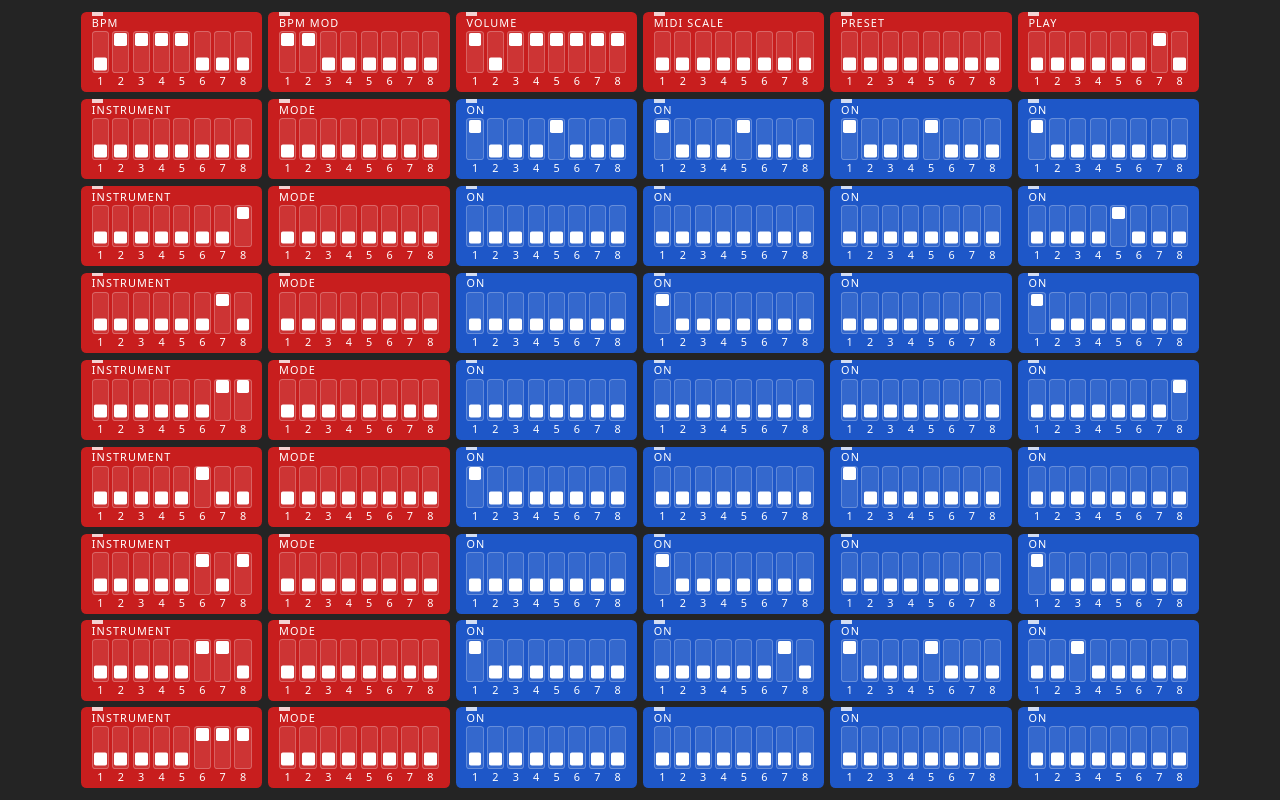
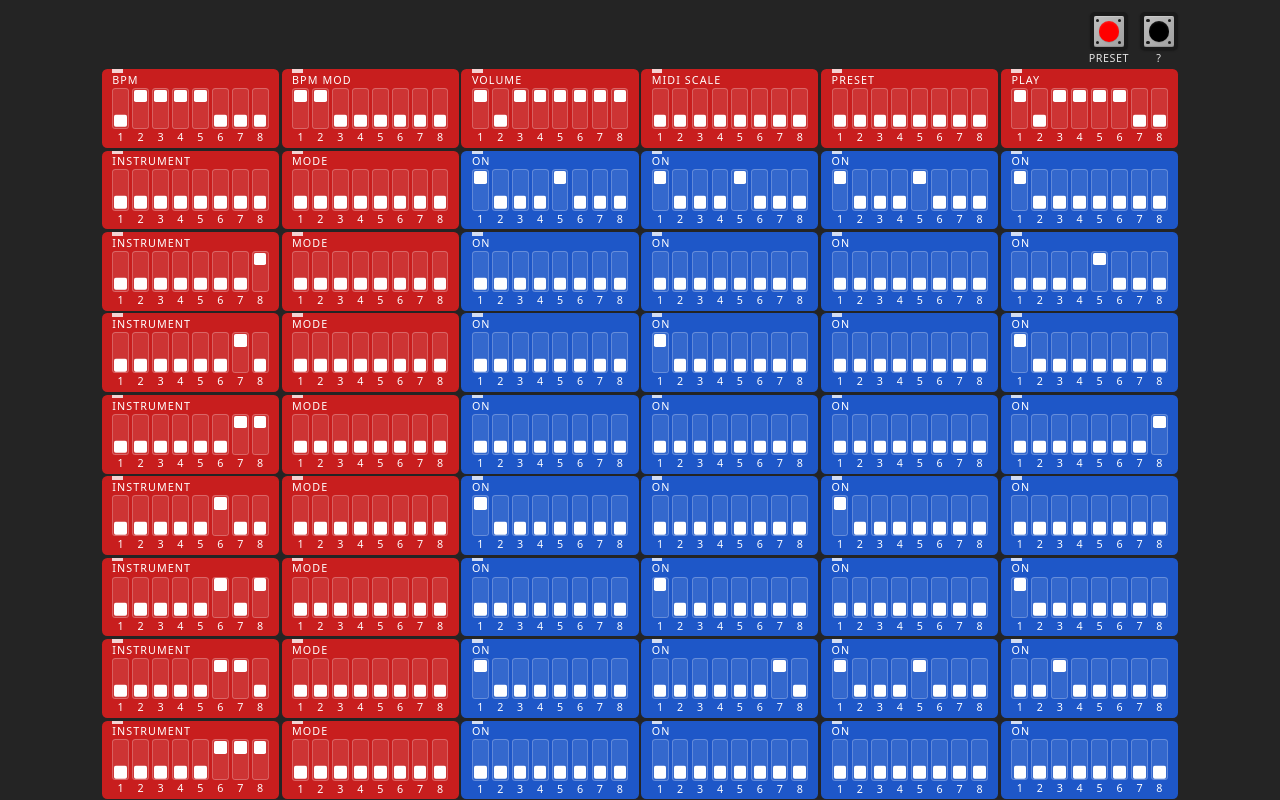
Before and after one commit to rileyjshaw/big-dipper, a website built with Vite: page index.html in a window 1280 px wide. Built offline with nearby package versions, Linux system fonts and the light colour scheme; files whose address does not match are found by name.

Commit message:
Add dummy tact buttons

```diff
--- a/index.html
+++ b/index.html
@@ -7,6 +7,7 @@
 		<link rel="stylesheet" href="/src/style.css" />
 		<link rel="stylesheet" href="/src/dip-switch.css" />
 		<link rel="stylesheet" href="/src/dip-switch-group.css" />
+		<link rel="stylesheet" href="/src/tactile-button.css" />
 		<!-- FAVICONS -->
 	</head>
 	<body>
@@ -18,7 +19,12 @@
 				<div class="loading-spinner"></div>
 				<div class="loading-text">Loading samples…</div>
 			</div>
-			<div class="circuit-board"></div>
+			<div class="circuit-board">
+				<div class="button-row">
+					<tactile-button label="Preset" color="red"></tactile-button>
+					<tactile-button label="?"></tactile-button>
+				</div>
+			</div>
 		</div>
 		<script type="module" src="/src/main.js"></script>
 	</body>
--- a/src/dip-switch.css
+++ b/src/dip-switch.css
@@ -10,7 +10,6 @@ dip-switch {
 
 dip-switch .fieldset {
 	position: relative;
-	font-size: 6cqw;
 	display: flex;
 	flex-direction: column;
 	align-items: flex-start;
@@ -84,7 +83,7 @@ dip-switch .switch::after {
 	aspect-ratio: 1;
 	border-radius: 1cqw;
 	background: #fff;
-	transform: translateY(13.5cqw);
+	transform: translateY(14cqw);
 	transition: transform 120ms ease;
 }
 
@@ -93,8 +92,8 @@ dip-switch .switch:has(.input:checked)::after {
 }
 
 dip-switch .switch:has(.input:focus-visible)::before {
-	outline: 0.143em solid rgba(255, 255, 255, 0.8);
-	outline-offset: 0.143em;
+	outline: 0.8cqw solid rgba(255, 255, 255, 0.8);
+	outline-offset: 0.8cqw;
 }
 
 dip-switch.red-switch .fieldset {
--- a/src/main.js
+++ b/src/main.js
@@ -1,5 +1,6 @@
 import './dip-switch.js';
 import './dip-switch-group.js';
+import './tactile-button.js';
 import { SequencerClock } from './sequencer-clock.js';
 import { SamplePlayer } from './sample-player.js';
 import { CrossTabSync } from './cross-tab-sync.js';
@@ -10,7 +11,7 @@ const numRows = 9;
 const defaultValues = [
 	{
 		settings: 0b0111100011000000,
-		notes: 0b10111111000000000000000000000010,
+		notes: 0b10111111000000000000000010111100,
 		labels: ['BPM', 'BPM Mod', 'Volume', 'MIDI Scale', 'Preset', 'Play'],
 	},
 	{ notes: 0b10001000100010001000100010000000 },
@@ -23,7 +24,7 @@ const defaultValues = [
 	{ notes: 0b0 },
 ].map((row, i) => (i ? { ...row, settings: (i - 1) << 8, labels: ['Instrument', 'Mode'] } : row));
 
-document.querySelector('.circuit-board').innerHTML = `
+document.querySelector('.circuit-board').innerHTML += `
       ${Array.from(
 			{ length: numRows },
 			(_, i) => `
@@ -384,15 +385,6 @@ const handleKeyDown = e => {
 			ArrowDown: 'down',
 		};
 		navigateByte(directionMap[e.key]);
-		return;
-	}
-
-	if (e.key === 'Tab' && selectedByte && !e.ctrlKey && !e.altKey) {
-		const byteElement = getSelectedByteElement();
-		if (byteElement) {
-			e.preventDefault();
-			byteElement.focusFirstBit();
-		}
 		return;
 	}
 
--- a/src/style.css
+++ b/src/style.css
@@ -27,7 +27,7 @@ body {
 
 #app {
 	height: 100%;
-	width: 100%;
+	width: min(100%, 74/55 * 100dvh);
 	margin: 0 auto;
 	display: grid;
 	place-items: center;
@@ -35,11 +35,12 @@ body {
 }
 
 .circuit-board {
-	height: min(100%, 109/157 * 100cqw);
-	width: min(100%, 157/109 * 100cqh);
+	height: min(100%, 55/74 * 100dvw);
+	width: 100%;
 	display: grid;
 	grid-template-columns: repeat(6, 1fr);
-	gap: 0.5cqw;
+	gap: 0.25cqw;
+	font-size: 1cqw;
 }
 
 .loading-overlay {
@@ -81,3 +82,10 @@ body {
 .loading-text {
 	margin-top: 0.5rem;
 }
+
+.button-row {
+	display: flex;
+	gap: 1em;
+	justify-content: flex-end;
+	grid-column: 1/-1;
+}
--- /dev/null
+++ b/src/tactile-button.css
@@ -0,0 +1,99 @@
+tactile-button {
+	display: inline-block;
+	--button-color: black;
+	--button-size: clamp(0.2in, 4vw, 0.4in);
+	--casing-thickness: calc(var(--button-size) * 0.1);
+	--button-recess: calc(var(--button-size) * 0.04);
+	--rivet-size: calc(var(--button-size) * 0.08);
+	--rivet-inset: calc(var(--button-size) * 0.175);
+}
+
+tactile-button .tact-container {
+	display: flex;
+	flex-direction: column;
+	align-items: center;
+}
+
+tactile-button .tact-casing-outer {
+	position: relative;
+	width: var(--button-size);
+	height: var(--button-size);
+	background: #1a1a1a;
+	border-radius: calc(var(--button-size) * 0.125);
+	box-shadow: 0 0.01in 0.02in rgba(0, 0, 0, 0.3);
+	padding: var(--casing-thickness);
+}
+
+tactile-button .tact-casing-inner {
+	display: grid;
+	place-items: center;
+	width: 100%;
+	height: 100%;
+	background: linear-gradient(135deg, #c0c0c0 0%, #a0a0a0 100%);
+	border-radius: calc(var(--button-size) * 0.05);
+	box-shadow: inset 0 0.005in 0.01in rgba(255, 255, 255, 0.5), inset 0 -0.005in 0.01in rgba(0, 0, 0, 0.3);
+	padding: var(--button-recess);
+}
+
+tactile-button .tact-button {
+	width: 75%;
+	height: 75%;
+	padding: 0;
+	border: none;
+	background: var(--button-color);
+	border-radius: 50%;
+	box-shadow: inset 0 0.01in 0.02in rgba(255, 255, 255, 0.125), 0 0.005in 0.01in rgba(0, 0, 0, 0.2);
+	transition: transform 50ms ease, box-shadow 50ms ease;
+	cursor: pointer;
+	user-select: none;
+}
+
+tactile-button .tact-button:disabled {
+	cursor: not-allowed;
+	opacity: 0.5;
+}
+tactile-button .tact-button:active {
+	transform: translateY(0.01in);
+	box-shadow: inset 0 0.01in 0.02in rgba(0, 0, 0, 0.3), 0 0.002in 0.005in rgba(0, 0, 0, 0.1);
+}
+tactile-button .tact-button:focus-visible {
+	outline: 0.1em solid rgba(255, 255, 255, 0.8);
+	outline-offset: 0.2em;
+	border-radius: 0.05in;
+}
+
+/* Rivets */
+tactile-button .tact-casing-outer::before,
+tactile-button .tact-casing-outer::after,
+tactile-button .tact-casing-inner::before,
+tactile-button .tact-casing-inner::after {
+	content: '';
+	position: absolute;
+	width: var(--rivet-size);
+	height: var(--rivet-size);
+	background: #1a1a1a;
+	border-radius: 99px;
+}
+tactile-button .tact-casing-outer::before {
+	top: var(--rivet-inset);
+	left: var(--rivet-inset);
+}
+tactile-button .tact-casing-outer::after {
+	top: var(--rivet-inset);
+	right: var(--rivet-inset);
+}
+tactile-button .tact-casing-inner::before {
+	bottom: var(--rivet-inset);
+	left: var(--rivet-inset);
+}
+tactile-button .tact-casing-inner::after {
+	bottom: var(--rivet-inset);
+	right: var(--rivet-inset);
+}
+
+tactile-button .tact-label {
+	letter-spacing: 0.05em;
+	text-transform: uppercase;
+	white-space: nowrap;
+	pointer-events: none;
+}
--- /dev/null
+++ b/src/tactile-button.js
@@ -0,0 +1,106 @@
+class TactileButton extends HTMLElement {
+	static observedAttributes = ['label', 'color', 'disabled'];
+
+	constructor() {
+		super();
+	}
+
+	connectedCallback() {
+		if (this._container) return;
+
+		this.innerHTML = `
+			<div class="tact-container">
+				<div class="tact-casing-outer">
+					<div class="tact-casing-inner">
+						<button class="tact-button" type="button"></button>
+					</div>
+				</div>
+				${this.label ? `<span class="tact-label">${this.label}</span>` : ''}
+			</div>
+		`;
+
+		this._container = this.querySelector('.tact-container');
+		this._button = this.querySelector('.tact-button');
+		this._label = this.querySelector('.tact-label');
+
+		this._button.addEventListener('click', () => {
+			if (!this.disabled) {
+				this.dispatchEvent(new Event('click', { bubbles: true }));
+			}
+		});
+
+		this._updateColor();
+		this._updateDisabled();
+	}
+
+	attributeChangedCallback(name, oldValue, newValue) {
+		if (!this._container) return;
+
+		if (name === 'color') {
+			this._updateColor();
+		} else if (name === 'label') {
+			this._updateLabel();
+		} else if (name === 'disabled') {
+			this._updateDisabled();
+		}
+	}
+
+	get label() {
+		return this.getAttribute('label') ?? '';
+	}
+
+	set label(v) {
+		if (v) {
+			this.setAttribute('label', v);
+		} else {
+			this.removeAttribute('label');
+		}
+		this._updateLabel();
+	}
+
+	get color() {
+		return this.getAttribute('color') ?? 'black';
+	}
+
+	set color(v) {
+		this.setAttribute('color', v);
+	}
+
+	get disabled() {
+		return this.hasAttribute('disabled');
+	}
+
+	set disabled(v) {
+		v ? this.setAttribute('disabled', '') : this.removeAttribute('disabled');
+	}
+
+	_updateColor() {
+		if (!this._button) return;
+		const color = this.color;
+		this._button.style.backgroundColor = color;
+		this.style.setProperty('--button-color', color);
+	}
+
+	_updateLabel() {
+		if (!this._container) return;
+		const label = this.label;
+		if (label) {
+			if (!this._label) {
+				this._label = document.createElement('span');
+				this._label.className = 'tact-label';
+				this._container.appendChild(this._label);
+			}
+			this._label.textContent = label;
+		} else if (this._label) {
+			this._label.remove();
+			this._label = null;
+		}
+	}
+
+	_updateDisabled() {
+		if (!this._button) return;
+		this._button.disabled = this.disabled;
+	}
+}
+
+customElements.define('tactile-button', TactileButton);
```
